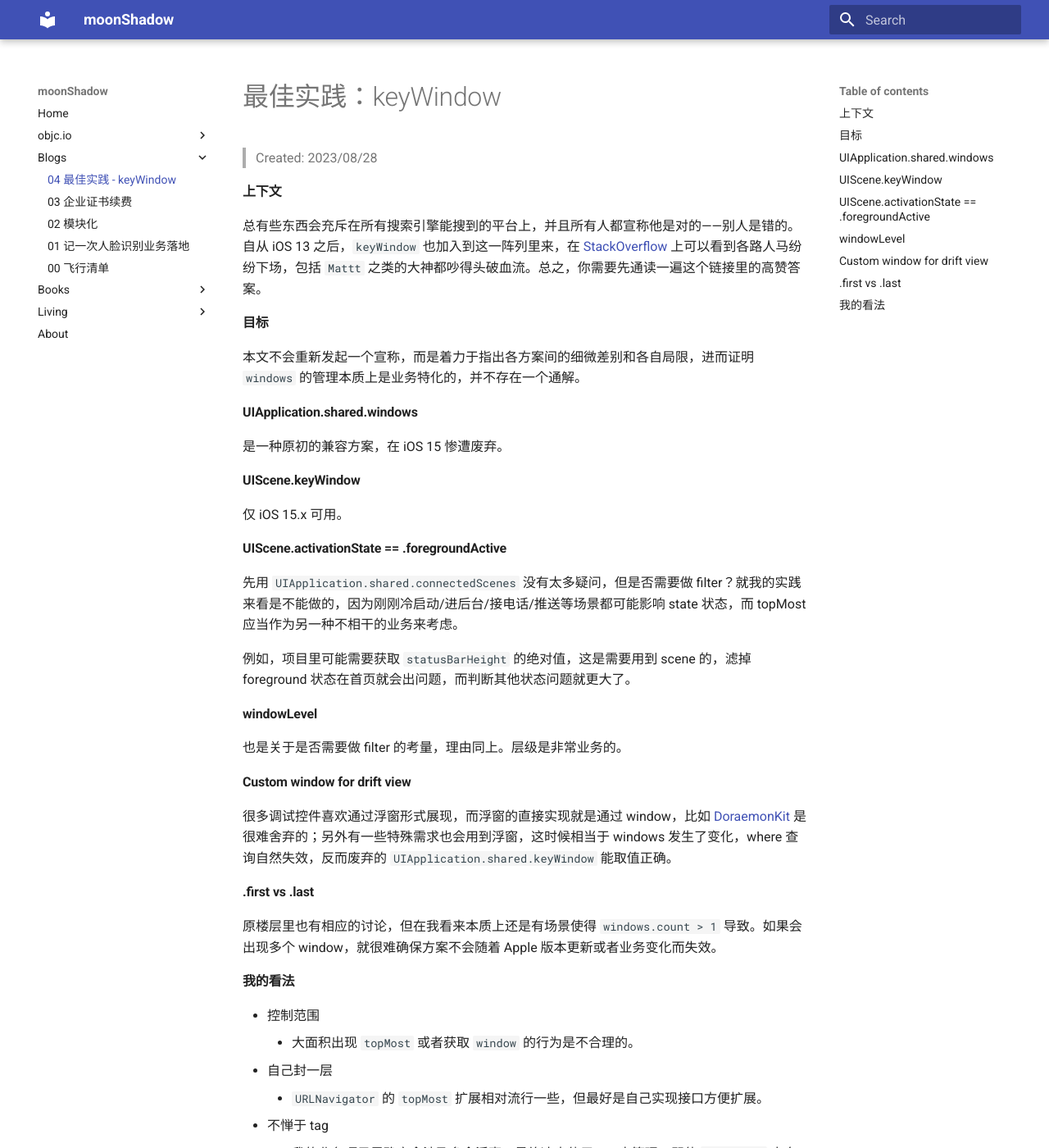
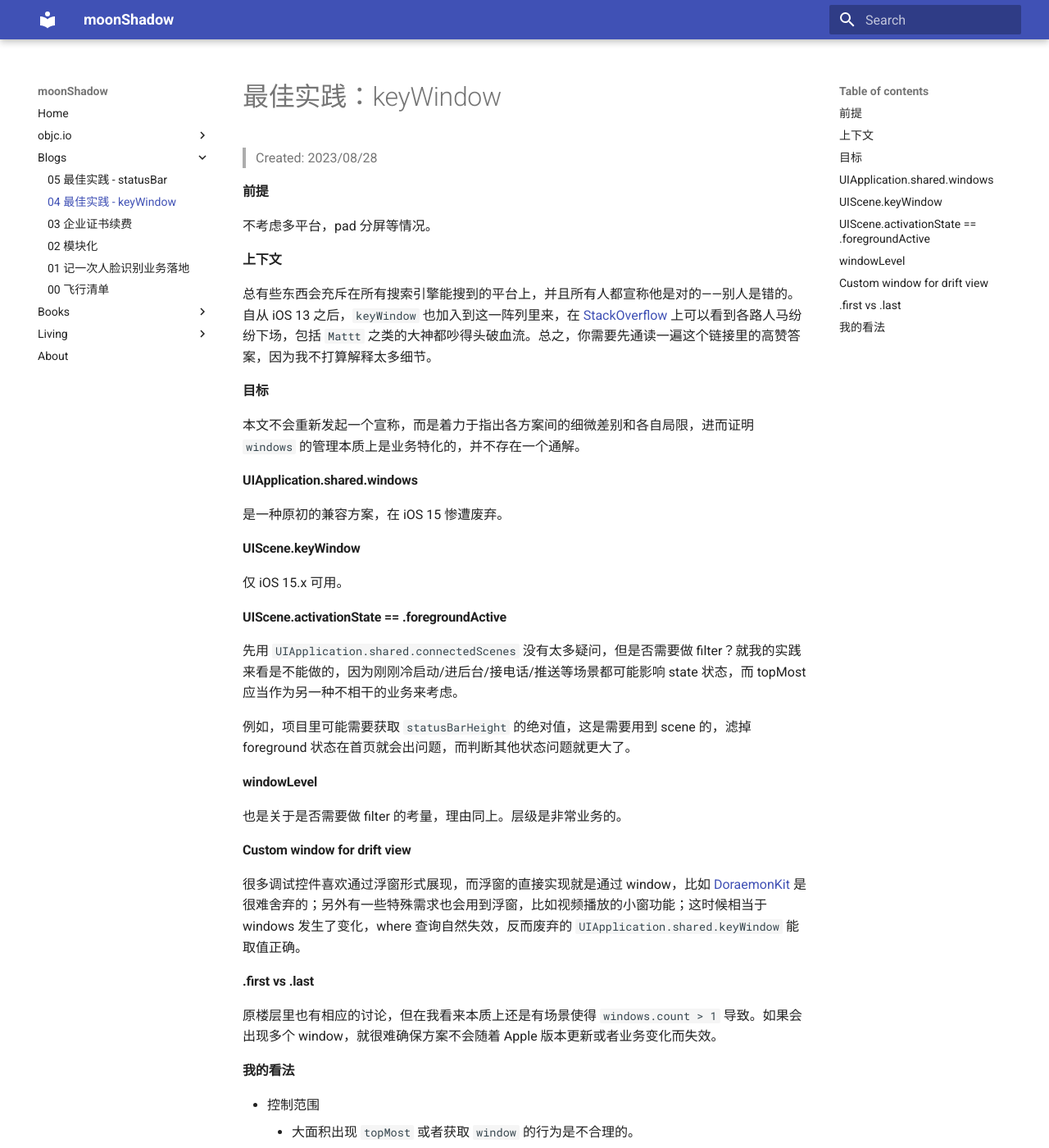
Before and after one commit to darkThanBlack/darkThanBlack.github.io, an MkDocs documentation site: the page built from docs/blogs/04-bp-keywindow.md, in a window 1280 px wide and 1400 px high. Shown: the whole window at 82% size. Built offline with MkDocs 1.6.1 and Material for MkDocs 9.7.7, drawn with Linux system fonts in a browser that asks for light colours.

Commit message:
[feat] add status bar

```diff
--- a/docs/blogs/04-bp-keywindow.md
+++ b/docs/blogs/04-bp-keywindow.md
@@ -4,9 +4,15 @@
 
 
 
+#### 前提
+
+不考虑多平台，pad 分屏等情况。
+
+
+
 #### 上下文
 
-总有些东西会充斥在所有搜索引擎能搜到的平台上，并且所有人都宣称他是对的——别人是错的。自从 iOS 13 之后，``keyWindow`` 也加入到这一阵列里来，在 [StackOverflow](https://stackoverflow.com/questions/57134259) 上可以看到各路人马纷纷下场，包括 ``Mattt`` 之类的大神都吵得头破血流。总之，你需要先通读一遍这个链接里的高赞答案。
+总有些东西会充斥在所有搜索引擎能搜到的平台上，并且所有人都宣称他是对的——别人是错的。自从 iOS 13 之后，``keyWindow`` 也加入到这一阵列里来，在 [StackOverflow](https://stackoverflow.com/questions/57134259) 上可以看到各路人马纷纷下场，包括 ``Mattt`` 之类的大神都吵得头破血流。总之，你需要先通读一遍这个链接里的高赞答案，因为我不打算解释太多细节。
 
 
 
@@ -44,7 +50,7 @@
 
 #### Custom window for drift view
 
-很多调试控件喜欢通过浮窗形式展现，而浮窗的直接实现就是通过 window，比如 [DoraemonKit](https://github.com/didi/DoKit) 是很难舍弃的；另外有一些特殊需求也会用到浮窗，这时候相当于 windows 发生了变化，where 查询自然失效，反而废弃的 ``UIApplication.shared.keyWindow`` 能取值正确。
+很多调试控件喜欢通过浮窗形式展现，而浮窗的直接实现就是通过 window，比如 [DoraemonKit](https://github.com/didi/DoKit) 是很难舍弃的；另外有一些特殊需求也会用到浮窗，比如视频播放的小窗功能；这时候相当于 windows 发生了变化，where 查询自然失效，反而废弃的 ``UIApplication.shared.keyWindow`` 能取值正确。
 
 
 
--- a/mkdocs.yml
+++ b/mkdocs.yml
@@ -11,6 +11,7 @@ nav:
             - '1.1 更轻量的 ViewControllers': 'objc.io/#1/issue-1-1.md'
             - '1.2 整洁的 Table View 代码': 'objc.io/#1/issue-1-2.md'
     - 'Blogs':
+        - '05 最佳实践 - statusBar': 'blogs/05-bp-statusbar.md'
         - '04 最佳实践 - keyWindow': 'blogs/04-bp-keywindow.md'
         - '03 企业证书续费': 'blogs/03-enterprise.md'
         - '02 模块化': 'blogs/02-modularize.md'
```
Also changed, not shown: docs/blogs/05-bp-statusbar.md (added, +121 -0 lines).
